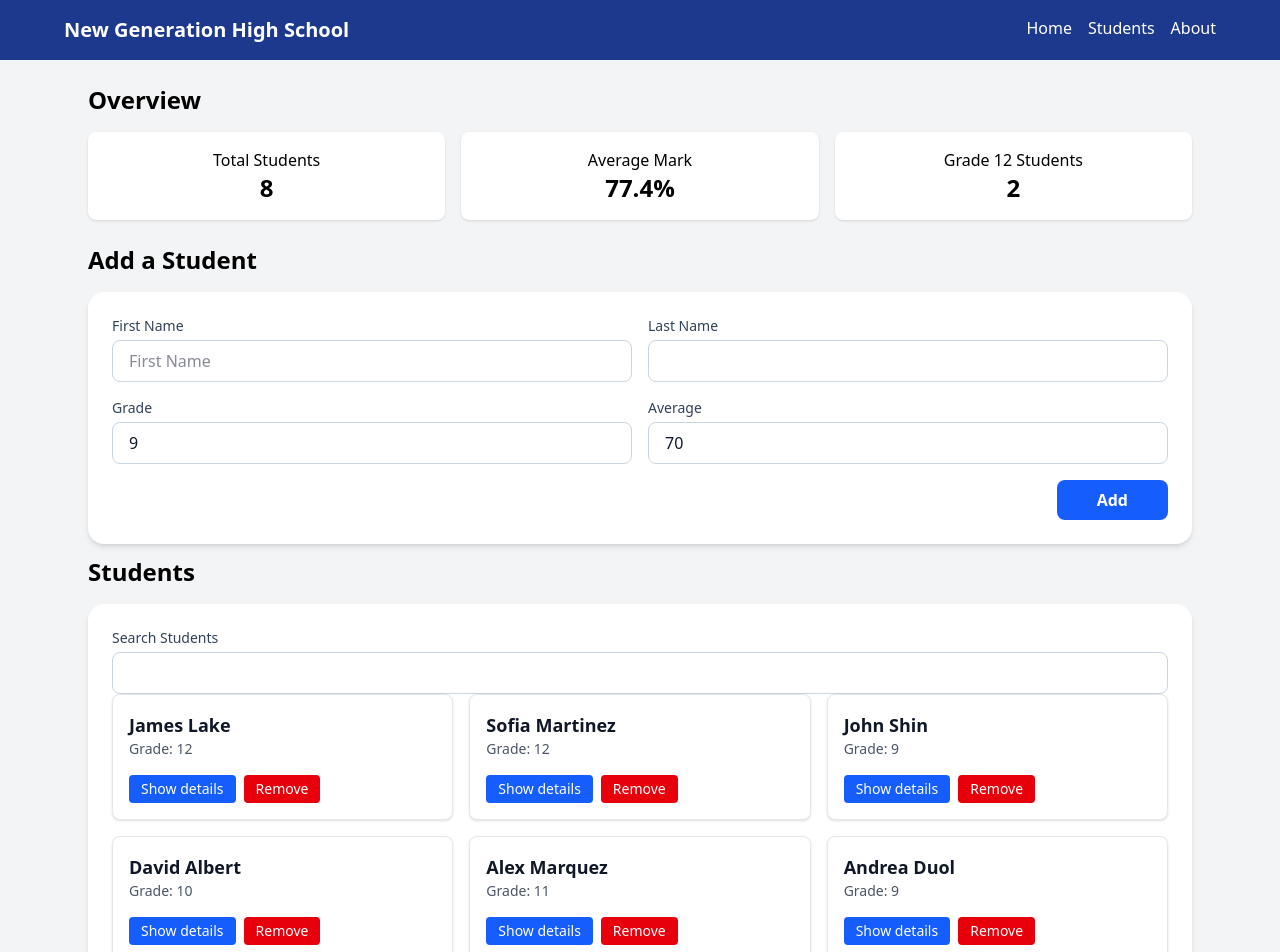
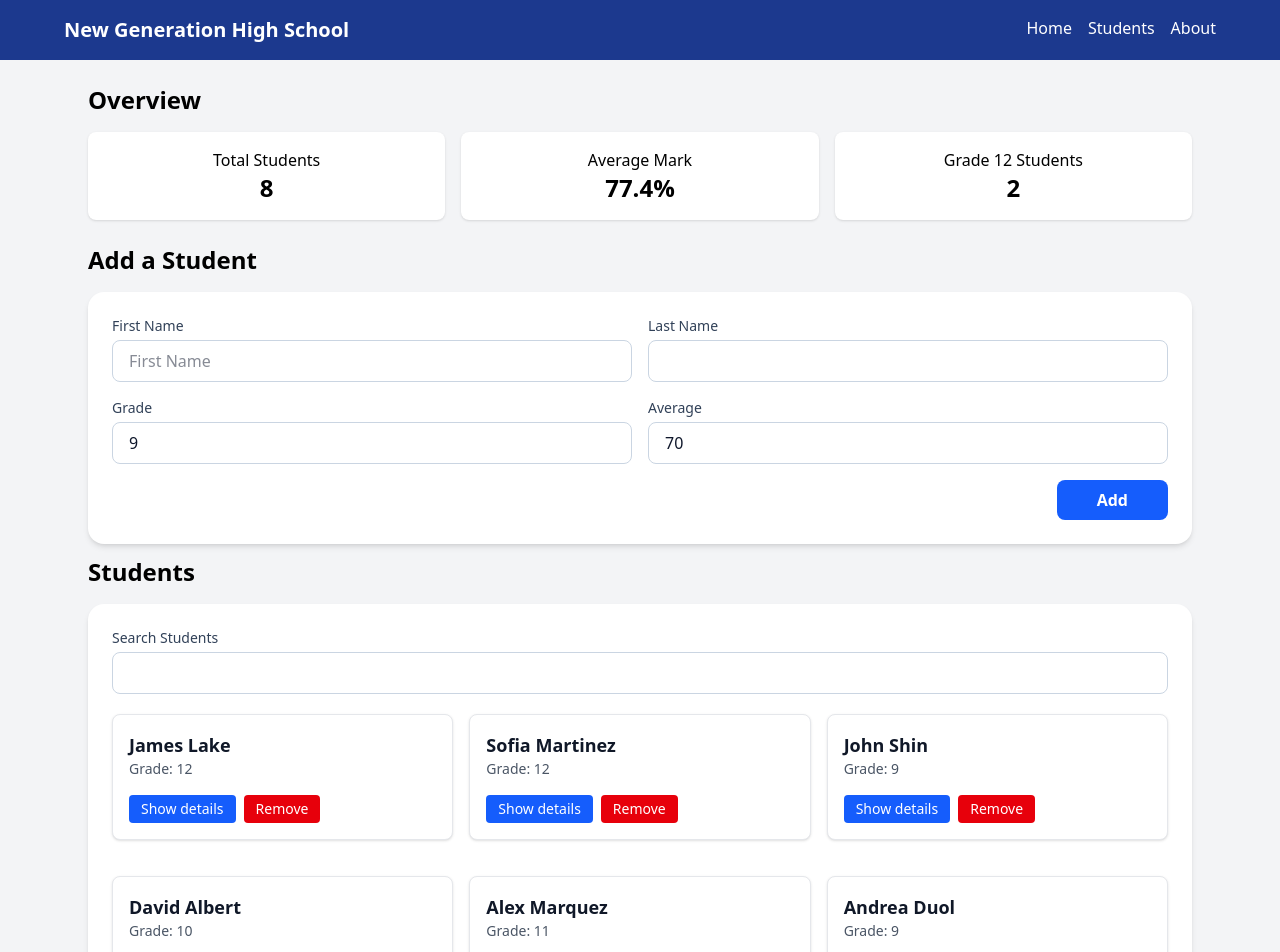
Before and after one commit to Edwin-Guo/Assignment-2-Front-End-Dev-Components, a Next.js app: page / in a window 1280 px wide. Shown: the top 952 px of the page. Built offline with nearby package versions, Linux system fonts and the light colour scheme.

Commit message:
recent changes

```diff
--- a/components/StudentCard.tsx
+++ b/components/StudentCard.tsx
@@ -36,7 +36,7 @@
     };
 
     return (
-        <div className = "rounded-lg border border-gray-200 bg-white p-4 shadow-sm">
+        <div className = "rounded-lg border border-gray-200 bg-white p-4 shadow-sm mt-5">
             {/* name and grade */}
             <h3 className = "text-lg font-semibold text-gray-900">
                 {student.firstName} {student.lastName}
```
